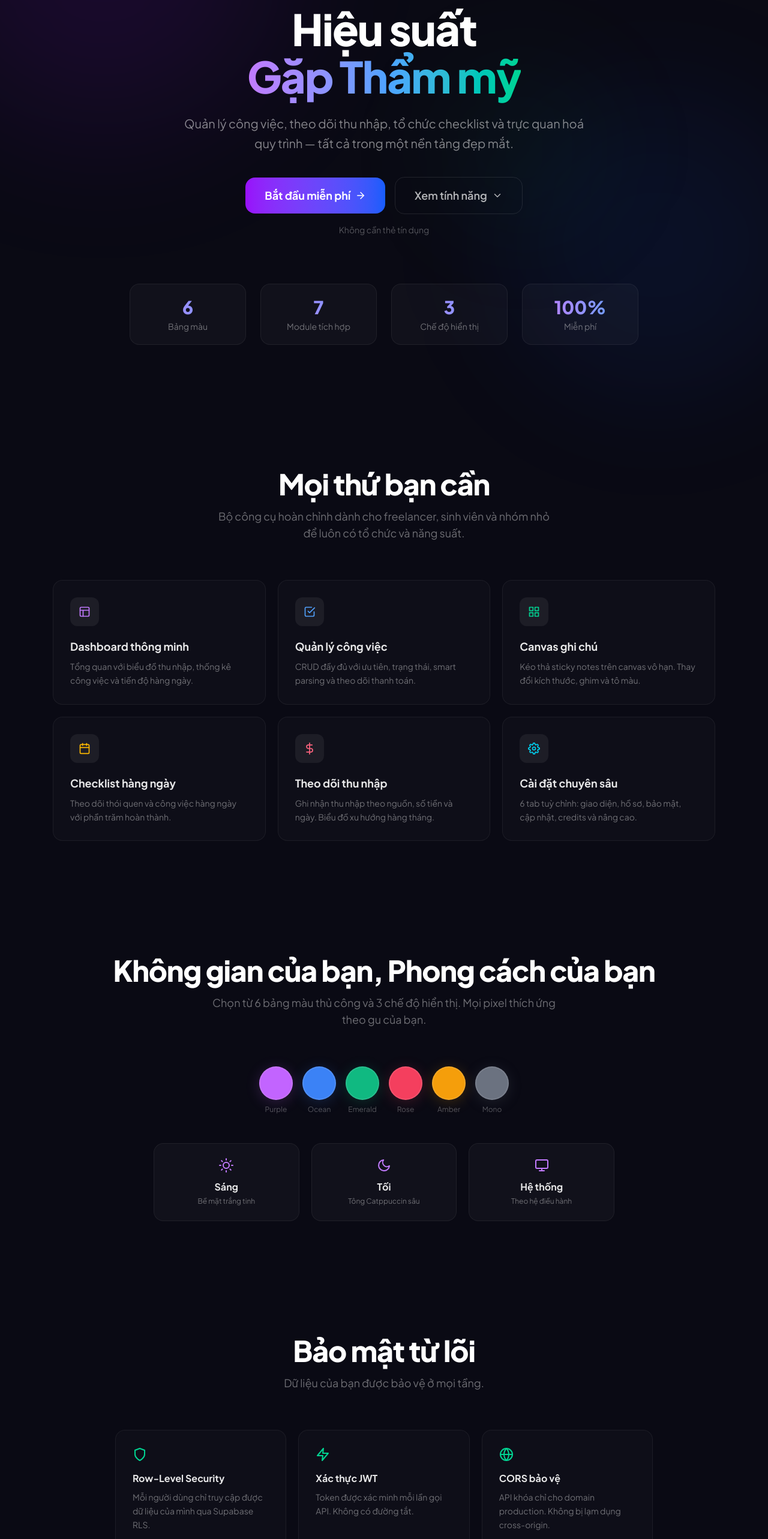
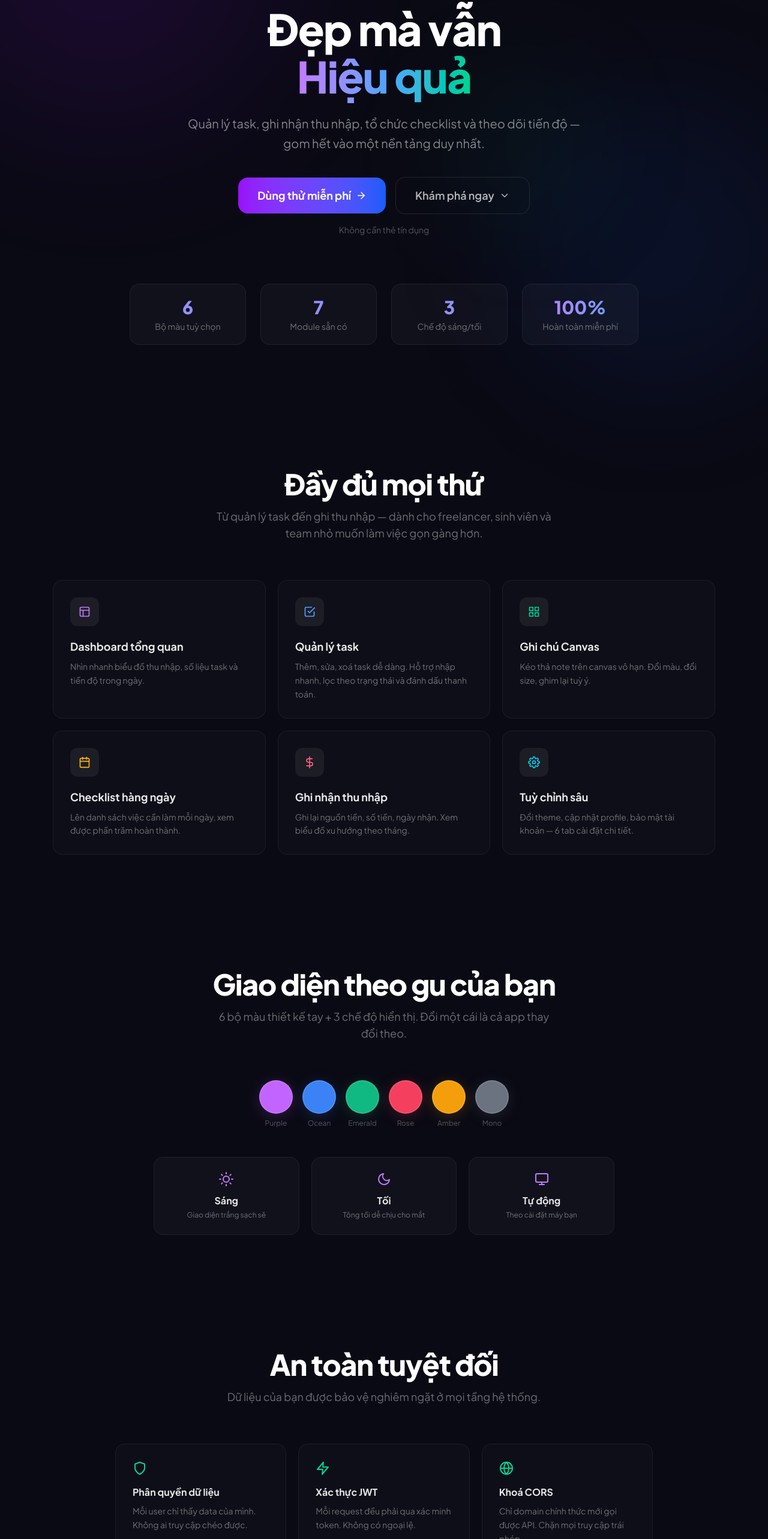
Before and after one commit to lvt17/lvt-space, a React (Vite) app: page / in a window 1280 px wide. Shown: the part 222-2788 px from the top of the page at 60% size. Built offline with nearby package versions, Linux system fonts and the light colour scheme; no server answers.

Commit message:
fix: rewrite Vietnamese landing page copy - natural marketing tone
Before: literal translation (Hiệu suất Gặp Thẩm mỹ, Bảo mật từ lõi)
After: natural Vietnamese (Đẹp mà vẫn Hiệu quả, An toàn tuyệt đối)

```diff
--- a/src/pages/LandingPage.tsx
+++ b/src/pages/LandingPage.tsx
@@ -70,62 +70,62 @@ const content = {
         },
     },
     vi: {
-        nav: { features: 'Tính năng', themes: 'Giao diện', cta: 'Bắt đầu' },
+        nav: { features: 'Tính năng', themes: 'Giao diện', cta: 'Dùng thử' },
         hero: {
-            badge: 'Không gian làm việc tất cả trong một',
-            title: 'Hiệu suất',
-            titleHighlight: 'Gặp Thẩm mỹ',
-            subtitle: 'Quản lý công việc, theo dõi thu nhập, tổ chức checklist và trực quan hoá quy trình — tất cả trong một nền tảng đẹp mắt.',
-            cta: 'Bắt đầu miễn phí',
+            badge: 'Workspace all-in-one cho dân chuyên',
+            title: 'Đẹp mà vẫn',
+            titleHighlight: 'Hiệu quả',
+            subtitle: 'Quản lý task, ghi nhận thu nhập, tổ chức checklist và theo dõi tiến độ — gom hết vào một nền tảng duy nhất.',
+            cta: 'Dùng thử miễn phí',
             ctaSub: 'Không cần thẻ tín dụng',
-            secondary: 'Xem tính năng',
+            secondary: 'Khám phá ngay',
         },
         stats: [
-            { value: '6', label: 'Bảng màu' },
-            { value: '7', label: 'Module tích hợp' },
-            { value: '3', label: 'Chế độ hiển thị' },
-            { value: '100%', label: 'Miễn phí' },
+            { value: '6', label: 'Bộ màu tuỳ chọn' },
+            { value: '7', label: 'Module sẵn có' },
+            { value: '3', label: 'Chế độ sáng/tối' },
+            { value: '100%', label: 'Hoàn toàn miễn phí' },
         ],
         features: {
-            title: 'Mọi thứ bạn cần',
-            subtitle: 'Bộ công cụ hoàn chỉnh dành cho freelancer, sinh viên và nhóm nhỏ để luôn có tổ chức và năng suất.',
+            title: 'Đầy đủ mọi thứ',
+            subtitle: 'Từ quản lý task đến ghi thu nhập — dành cho freelancer, sinh viên và team nhỏ muốn làm việc gọn gàng hơn.',
             items: [
-                { icon: FiLayout, title: 'Dashboard thông minh', desc: 'Tổng quan với biểu đồ thu nhập, thống kê công việc và tiến độ hàng ngày.' },
-                { icon: FiCheckSquare, title: 'Quản lý công việc', desc: 'CRUD đầy đủ với ưu tiên, trạng thái, smart parsing và theo dõi thanh toán.' },
-                { icon: FiGrid, title: 'Canvas ghi chú', desc: 'Kéo thả sticky notes trên canvas vô hạn. Thay đổi kích thước, ghim và tô màu.' },
-                { icon: FiCalendar, title: 'Checklist hàng ngày', desc: 'Theo dõi thói quen và công việc hàng ngày với phần trăm hoàn thành.' },
-                { icon: FiDollarSign, title: 'Theo dõi thu nhập', desc: 'Ghi nhận thu nhập theo nguồn, số tiền và ngày. Biểu đồ xu hướng hàng tháng.' },
-                { icon: FiSettings, title: 'Cài đặt chuyên sâu', desc: '6 tab tuỳ chỉnh: giao diện, hồ sơ, bảo mật, cập nhật, credits và nâng cao.' },
+                { icon: FiLayout, title: 'Dashboard tổng quan', desc: 'Nhìn nhanh biểu đồ thu nhập, số liệu task và tiến độ trong ngày.' },
+                { icon: FiCheckSquare, title: 'Quản lý task', desc: 'Thêm, sửa, xoá task dễ dàng. Hỗ trợ nhập nhanh, lọc theo trạng thái và đánh dấu thanh toán.' },
+                { icon: FiGrid, title: 'Ghi chú Canvas', desc: 'Kéo thả note trên canvas vô hạn. Đổi màu, đổi size, ghim lại tuỳ ý.' },
+                { icon: FiCalendar, title: 'Checklist hàng ngày', desc: 'Lên danh sách việc cần làm mỗi ngày, xem được phần trăm hoàn thành.' },
+                { icon: FiDollarSign, title: 'Ghi nhận thu nhập', desc: 'Ghi lại nguồn tiền, số tiền, ngày nhận. Xem biểu đồ xu hướng theo tháng.' },
+                { icon: FiSettings, title: 'Tuỳ chỉnh sâu', desc: 'Đổi theme, cập nhật profile, bảo mật tài khoản — 6 tab cài đặt chi tiết.' },
             ],
         },
         themes: {
-            title: 'Không gian của bạn, Phong cách của bạn',
-            subtitle: 'Chọn từ 6 bảng màu thủ công và 3 chế độ hiển thị. Mọi pixel thích ứng theo gu của bạn.',
+            title: 'Giao diện theo gu của bạn',
+            subtitle: '6 bộ màu thiết kế tay + 3 chế độ hiển thị. Đổi một cái là cả app thay đổi theo.',
             modes: [
-                { icon: FiSun, label: 'Sáng', desc: 'Bề mặt trắng tinh' },
-                { icon: FiMoon, label: 'Tối', desc: 'Tông Catppuccin sâu' },
-                { icon: FiMonitor, label: 'Hệ thống', desc: 'Theo hệ điều hành' },
+                { icon: FiSun, label: 'Sáng', desc: 'Giao diện trắng sạch sẽ' },
+                { icon: FiMoon, label: 'Tối', desc: 'Tông tối dễ chịu cho mắt' },
+                { icon: FiMonitor, label: 'Tự động', desc: 'Theo cài đặt máy bạn' },
             ],
         },
         security: {
-            title: 'Bảo mật từ lõi',
-            subtitle: 'Dữ liệu của bạn được bảo vệ ở mọi tầng.',
+            title: 'An toàn tuyệt đối',
+            subtitle: 'Dữ liệu của bạn được bảo vệ nghiêm ngặt ở mọi tầng hệ thống.',
             items: [
-                { icon: FiShield, title: 'Row-Level Security', desc: 'Mỗi người dùng chỉ truy cập được dữ liệu của mình qua Supabase RLS.' },
-                { icon: FiZap, title: 'Xác thực JWT', desc: 'Token được xác minh mỗi lần gọi API. Không có đường tắt.' },
-                { icon: FiGlobe, title: 'CORS bảo vệ', desc: 'API khóa chỉ cho domain production. Không bị lạm dụng cross-origin.' },
+                { icon: FiShield, title: 'Phân quyền dữ liệu', desc: 'Mỗi user chỉ thấy data của mình. Không ai truy cập chéo được.' },
+                { icon: FiZap, title: 'Xác thực JWT', desc: 'Mỗi request đều phải qua xác minh token. Không có ngoại lệ.' },
+                { icon: FiGlobe, title: 'Khoá CORS', desc: 'Chỉ domain chính thức mới gọi được API. Chặn mọi truy cập trái phép.' },
             ],
         },
         cta: {
-            title: 'Sẵn sàng để có tổ chức?',
-            subtitle: 'Tham gia Lvt Space và trải nghiệm năng suất đẹp mắt.',
-            button: 'Tạo tài khoản miễn phí',
+            title: 'Bắt đầu ngay hôm nay?',
+            subtitle: 'Tạo tài khoản trong 10 giây và khám phá workspace của riêng bạn.',
+            button: 'Đăng ký miễn phí',
         },
         footer: {
-            tagline: 'Nơi hiệu suất gặp thẩm mỹ.',
-            madeBy: 'Xây dựng bởi',
+            tagline: 'Workspace đẹp, dùng sướng.',
+            madeBy: 'Phát triển bởi',
             author: 'Liêu Vĩnh Toàn',
-            rights: 'Bảo lưu mọi quyền.',
+            rights: 'Đã đăng ký bản quyền.',
         },
     },
 }
```
